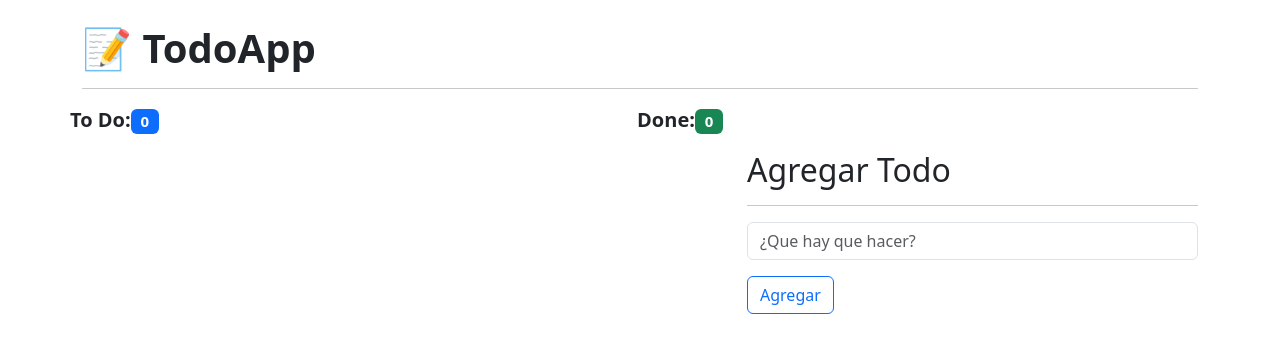
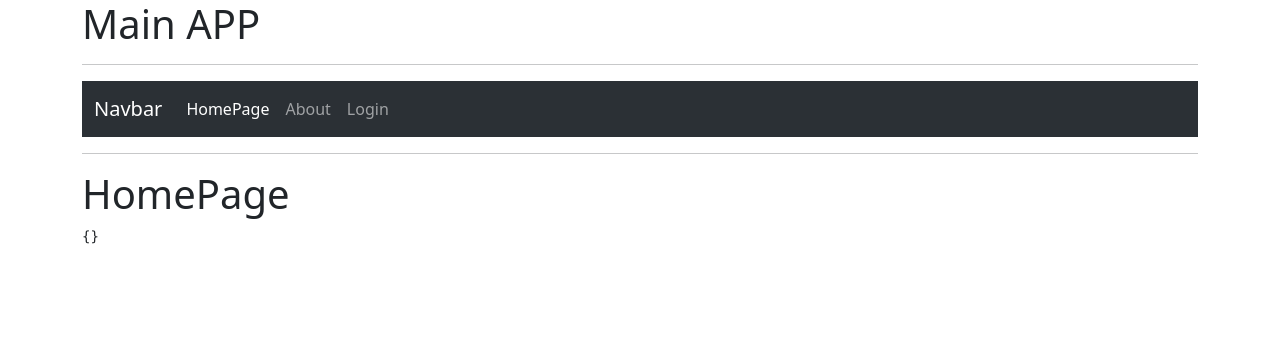
Before and after one commit to matiasard/learning-reactjs, a React (Vite) app: page / in a window 1280 px wide. Shown: the top 352 px of the page. Built offline with nearby package versions, Linux system fonts and the light colour scheme.

Commit message:
add first steps with useContext

```diff
--- /dev/null
+++ b/src/09-useContext/AboutPage.jsx
@@ -0,0 +1,14 @@
+import { useContext } from "react";
+import { UserContext } from "./context/userContext";
+
+export const AboutPage = () => {
+	const { user } = useContext(UserContext);
+	console.log(user);
+
+	return (
+		<>
+			<h1>AboutPage</h1>
+			<p>{user?.name}</p>
+		</>
+	);
+};
--- /dev/null
+++ b/src/09-useContext/HomePage.jsx
@@ -0,0 +1,14 @@
+import { useContext } from "react";
+import { UserContext } from "./context/userContext";
+
+export const HomePage = () => {
+	const { user } = useContext(UserContext);
+
+	return (
+		<>
+			<h1>HomePage</h1>
+			<h5>{user?.name}</h5>
+			<pre>{JSON.stringify(user, null, 2)}</pre>
+		</>
+	);
+};
--- /dev/null
+++ b/src/09-useContext/LoginPage.jsx
@@ -0,0 +1,22 @@
+import { useContext } from "react";
+import { UserContext } from "./context/userContext";
+
+export const LoginPage = () => {
+	const { user, loginUser } = useContext(UserContext);
+	console.log(user);
+
+	return (
+		<>
+			<h1>LoginPage</h1>
+			<hr />
+			<pre>{JSON.stringify(user, null, 2)}</pre>
+
+			<button
+				onClick={() => loginUser({ nombre: "Gabi", email: "gab@gmail.com" })}
+				className="btn btn-primary"
+			>
+				Establecer Usuario
+			</button>
+		</>
+	);
+};
--- /dev/null
+++ b/src/09-useContext/MainApp.jsx
@@ -0,0 +1,25 @@
+import { Link, Navigate, Route, Routes } from "react-router-dom";
+
+import { UserProvider } from "./context/userProvider";
+import { AboutPage } from "./AboutPage";
+import { HomePage } from "./HomePage";
+import { LoginPage } from "./LoginPage";
+import { Navbar } from "./Navbar";
+
+export const MainApp = () => {
+	return (
+		<UserProvider>
+			<h1>Main APP</h1>
+			<hr />
+			<Navbar />
+			<hr />
+
+			<Routes>
+				<Route path="/" element={<HomePage />} />
+				<Route path="about" element={<AboutPage />} />
+				<Route path="login" element={<LoginPage />} />
+				<Route path="/*" element={<Navigate to={"/"} />} />
+			</Routes>
+		</UserProvider>
+	);
+};
--- /dev/null
+++ b/src/09-useContext/Navbar.jsx
@@ -0,0 +1,51 @@
+import { Link, NavLink } from "react-router-dom";
+
+export const Navbar = () => {
+	return (
+		<nav
+			className="navbar navbar-expand-lg bg-body-tertiary bg-dark"
+			data-bs-theme="dark"
+		>
+			<div className="container-fluid">
+				<Link className="navbar-brand" to="/">
+					Navbar
+				</Link>
+
+				<div className="collapse navbar-collapse" id="navbarNav">
+					<ul className="navbar-nav">
+						<li className="nav-item">
+							<NavLink
+								to="/"
+								className={({ isActive }) =>
+									`nav-link ${isActive ? "active" : ""}`
+								}
+							>
+								HomePage
+							</NavLink>
+						</li>
+						<li className="nav-item">
+							<NavLink
+								to="about"
+								className={({ isActive }) =>
+									`nav-link ${isActive ? "active" : ""}`
+								}
+							>
+								About
+							</NavLink>
+						</li>
+						<li className="nav-item">
+							<NavLink
+								to="login"
+								className={({ isActive }) =>
+									`nav-link ${isActive ? "active" : ""}`
+								}
+							>
+								Login
+							</NavLink>
+						</li>
+					</ul>
+				</div>
+			</div>
+		</nav>
+	);
+};
--- /dev/null
+++ b/src/09-useContext/context/UserContext.jsx
@@ -0,0 +1,3 @@
+import { createContext } from "react";
+
+export const UserContext = createContext();
--- /dev/null
+++ b/src/09-useContext/context/UserProvider.jsx
@@ -0,0 +1,22 @@
+import { useState } from "react";
+import { UserContext } from "./userContext";
+
+// const user = {
+// 	name: "Matias",
+// 	age: 36,
+// 	email: "matias@gmail.com",
+// };
+
+export const UserProvider = ({ children }) => {
+	const [user, setUser] = useState({});
+
+	const loginUser = (user = {}) => {
+		setUser(user);
+	};
+
+	return (
+		<UserContext.Provider value={{ user, loginUser }}>
+			{children}
+		</UserContext.Provider>
+	);
+};
--- a/src/main.jsx
+++ b/src/main.jsx
@@ -1,6 +1,8 @@
 import React from "react";
 import ReactDOM from "react-dom/client";
-import { TodoApp } from "./08-useReducer/TodoApp";
+import { BrowserRouter } from "react-router-dom";
+import { MainApp } from "./09-useContext/MainApp";
+// import { TodoApp } from "./08-useReducer/TodoApp";
 // import { Padre } from "./07-tarea-memo/Padre";
 // import "./08-useReducer/intro-reducer";
 // import { CallbackHook } from "./06-memos/CallbackHook";
@@ -15,7 +17,9 @@
 import "./style.css";
 
 ReactDOM.createRoot(document.getElementById("root")).render(
-	<React.StrictMode>
-		<TodoApp />
-	</React.StrictMode>
+	<BrowserRouter>
+		{/* <React.StrictMode> */}
+		<MainApp />
+		{/* </React.StrictMode> */}
+	</BrowserRouter>
 );
```
